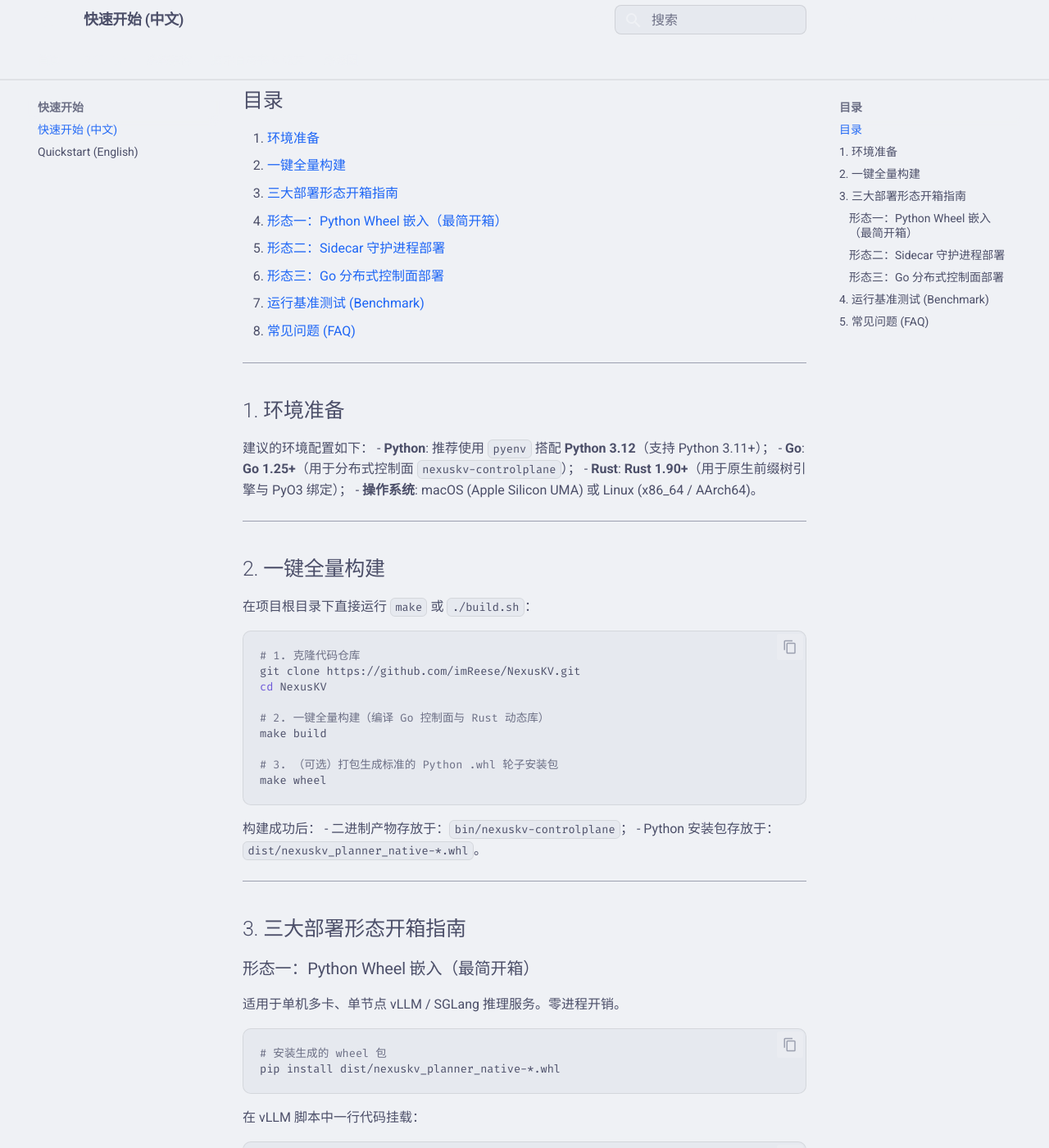
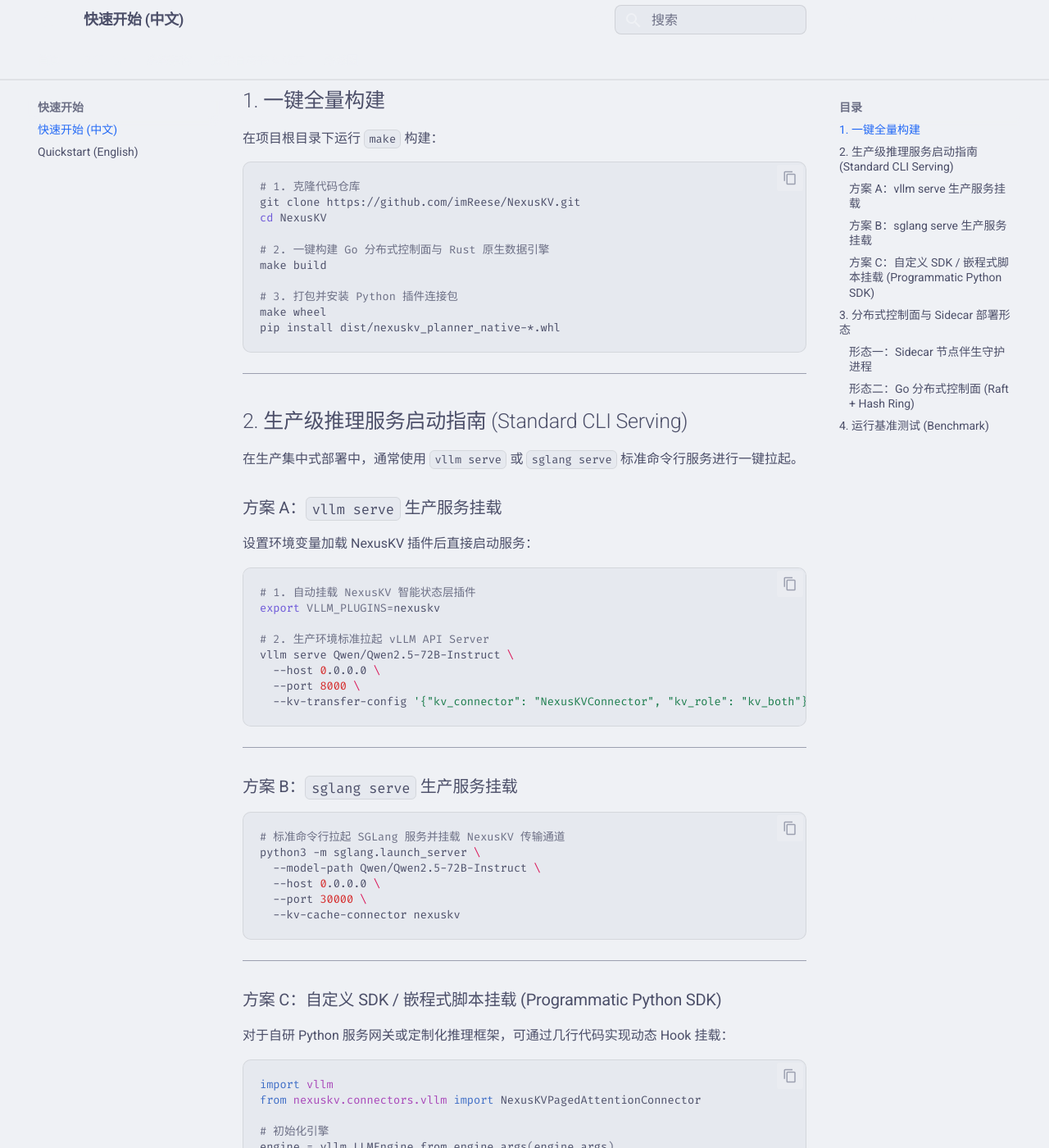
Before and after one commit to imReese/NexusKV, an MkDocs documentation site: the page built from docs/quickstart_cn.md, in a window 1280 px wide and 1400 px high, scrolled down 222 px. Shown: the whole window at 82% size. Built offline with MkDocs 1.6.1 and Material for MkDocs 9.7.7, drawn with Linux system fonts in a browser that asks for light colours; comment, search, counter and statistics services are not loaded; some of the changed text lies outside the part shown.

Commit message:
docs: add standard production CLI serving commands (vllm serve and sglang serve) to quickstart guide

````diff
--- a/docs/quickstart.md
+++ b/docs/quickstart.md
@@ -1,31 +1,76 @@
-# 🚀 NexusKV Out-of-the-Box Quickstart Guide
+# 🚀 NexusKV Production Quickstart Guide
 
-NexusKV is a high-performance **Model State Intelligence Layer and KV Cache Storage Engine** for LLM inference clusters.
+NexusKV is a high-performance **Universal Model State Intelligence and Distributed Memory Fabric** for LLM inference clusters.
 
 ---
 
-## Quickstart & Build
+## 1. Quickstart & Build
 
 ```bash
 # Clone repository
 git clone https://github.com/imReese/NexusKV.git
 cd NexusKV
 
-# Build Go controlplane and Rust native extension
+# Build Go control plane and Rust native extension
 make build
 
-# Build Python .whl package
+# Package & install Python plugin wheel
 make wheel
-
-# Run tests
-make test
-
-# Run benchmark suite
-make bench
+pip install dist/nexuskv_planner_native-*.whl
 ```
 
-## Deployment Topologies
+---
 
-1. **In-Process Python Library**: `pip install dist/*.whl` and attach `NexusKVPagedAttentionConnector.attach(vllm_engine)`.
-2. **Sidecar Process**: Run `./bin/nexuskv-sidecar --listen=unix:///tmp/nexuskv.sock`.
-3. **Go Distributed Cluster**: Run `./bin/nexuskv-controlplane --config=config/controlplane.yaml`.
+## 2. Production Serving Launch (Standard CLI Serving)
+
+In production deployments, inference servers are launched via standard CLI entry points (`vllm serve` or `sglang serve`).
+
+### Option A: `vllm serve` Integration
+
+```bash
+# Auto-enable NexusKV state intelligence plugin
+export VLLM_PLUGINS=nexuskv
+
+# Launch vLLM production API server
+vllm serve Qwen/Qwen2.5-72B-Instruct \
+  --host 0.0.0.0 \
+  --port 8000 \
+  --kv-transfer-config '{"kv_connector": "NexusKVConnector", "kv_role": "kv_both"}'
+```
+
+---
+
+### Option B: `sglang serve` Integration
+
+```bash
+# Launch SGLang server with NexusKV connector
+python3 -m sglang.launch_server \
+  --model-path Qwen/Qwen2.5-72B-Instruct \
+  --host 0.0.0.0 \
+  --port 30000 \
+  --kv-cache-connector nexuskv
+```
+
+---
+
+### Option C: Programmatic Python SDK Integration
+
+For custom Python gateways or proprietary serving frameworks:
+
+```python
+import vllm
+from nexuskv.connectors.vllm import NexusKVPagedAttentionConnector
+
+# Initialize engine
+engine = vllm.LLMEngine.from_engine_args(engine_args)
+
+# Attach NexusKV connector
+engine = NexusKVPagedAttentionConnector.attach(engine)
+```
+
+---
+
+## 3. Distributed Control Plane & Sidecar Topologies
+
+1. **Sidecar Process**: Run `./bin/nexuskv-sidecar --listen=unix:///tmp/nexuskv.sock`.
+2. **Go Distributed Cluster**: Run `./bin/nexuskv-controlplane --config=config/controlplane.yaml`.
--- a/docs/quickstart_cn.md
+++ b/docs/quickstart_cn.md
@@ -1,129 +1,104 @@
-# 🚀 NexusKV 开箱即用与快速上手指南
+# 🚀 NexusKV 生产级快速上手指南
 
-NexusKV 是专为大语言模型 (LLM) 推理集群打造的 **模型状态智能决策与 KV Cache 高性能存储引擎**。本指南提供开箱即用的安装、部署与集成指导。
+NexusKV 是专为大语言模型 (LLM) 推理集群打造的 **通用模型状态智能与分布式内存基础设施层**。本指南提供开箱即用的标准生产服务启动与部署指导。
 
 ---
 
-## 目录
-1. [环境准备](#1-环境准备)
-2. [一键全量构建](#2-一键全量构建)
-3. [三大部署形态开箱指南](#3-三大部署形态开箱指南)
-   - [形态一：Python Wheel 嵌入（最简开箱）](#形态一python-wheel-嵌入最简开箱)
-   - [形态二：Sidecar 守护进程部署](#形态二sidecar-守护进程部署)
-   - [形态三：Go 分布式控制面部署](#形态三go-分布式控制面部署)
-4. [运行基准测试 (Benchmark)](#4-运行基准测试-benchmark)
-5. [常见问题 (FAQ)](#5-常见问题-faq)
+## 1. 一键全量构建
 
----
-
-## 1. 环境准备
-
-建议的环境配置如下：
-- **Python**: 推荐使用 `pyenv` 搭配 **Python 3.12**（支持 Python 3.11+）；
-- **Go**: **Go 1.25+**（用于分布式控制面 `nexuskv-controlplane`）；
-- **Rust**: **Rust 1.90+**（用于原生前缀树引擎与 PyO3 绑定）；
-- **操作系统**: macOS (Apple Silicon UMA) 或 Linux (x86_64 / AArch64)。
-
----
-
-## 2. 一键全量构建
-
-在项目根目录下直接运行 `make` 或 `./build.sh`：
+在项目根目录下运行 `make` 构建：
 
 ```bash
 # 1. 克隆代码仓库
 git clone https://github.com/imReese/NexusKV.git
 cd NexusKV
 
-# 2. 一键全量构建（编译 Go 控制面与 Rust 动态库）
+# 2. 一键构建 Go 分布式控制面与 Rust 原生数据引擎
 make build
 
-# 3. （可选）打包生成标准的 Python .whl 轮子安装包
+# 3. 打包并安装 Python 插件连接包
 make wheel
+pip install dist/nexuskv_planner_native-*.whl
 ```
-
-构建成功后：
-- 二进制产物存放于：`bin/nexuskv-controlplane`；
-- Python 安装包存放于：`dist/nexuskv_planner_native-*.whl`。
 
 ---
 
-## 3. 三大部署形态开箱指南
+## 2. 生产级推理服务启动指南 (Standard CLI Serving)
 
-### 形态一：Python Wheel 嵌入（最简开箱）
+在生产集中式部署中，通常使用 `vllm serve` 或 `sglang serve` 标准命令行服务进行一键拉起。
 
-适用于单机多卡、单节点 vLLM / SGLang 推理服务。零进程开销。
+### 方案 A：`vllm serve` 生产服务挂载
+
+设置环境变量加载 NexusKV 插件后直接启动服务：
 
 ```bash
-# 安装生成的 wheel 包
-pip install dist/nexuskv_planner_native-*.whl
+# 1. 自动挂载 NexusKV 智能状态层插件
+export VLLM_PLUGINS=nexuskv
+
+# 2. 生产环境标准拉起 vLLM API Server
+vllm serve Qwen/Qwen2.5-72B-Instruct \
+  --host 0.0.0.0 \
+  --port 8000 \
+  --kv-transfer-config '{"kv_connector": "NexusKVConnector", "kv_role": "kv_both"}'
 ```
 
-在 vLLM 脚本中一行代码挂载：
+---
+
+### 方案 B：`sglang serve` 生产服务挂载
+
+```bash
+# 标准命令行拉起 SGLang 服务并挂载 NexusKV 传输通道
+python3 -m sglang.launch_server \
+  --model-path Qwen/Qwen2.5-72B-Instruct \
+  --host 0.0.0.0 \
+  --port 30000 \
+  --kv-cache-connector nexuskv
+```
+
+---
+
+### 方案 C：自定义 SDK / 嵌程式脚本挂载 (Programmatic Python SDK)
+
+对于自研 Python 服务网关或定制化推理框架，可通过几行代码实现动态 Hook 挂载：
 
 ```python
 import vllm
 from nexuskv.connectors.vllm import NexusKVPagedAttentionConnector
 
-# 1. 初始化推理引擎
+# 初始化引擎
 engine = vllm.LLMEngine.from_engine_args(engine_args)
 
-# 2. 挂载 NexusKV 智能决策层
+# 挂载 NexusKV 智能状态与锁页内存控制器
 engine = NexusKVPagedAttentionConnector.attach(engine)
 ```
 
 ---
 
-### 形态二：Sidecar 守护进程部署
+## 3. 分布式控制面与 Sidecar 部署形态
 
-适用于物理 GPU 节点多 Worker 伴生隔离场景。
+### 形态一：Sidecar 节点伴生守护进程
+适用于物理 GPU 节点与分布式 Worker 进程间隔离场景。
 
 ```bash
-# 1. 启动节点级 Sidecar 守护进程
+# 启动节点级 Sidecar 守护进程
 ./bin/nexuskv-sidecar \
   --listen=unix:///tmp/nexuskv.sock \
   --hbm-pool-gb=64
-
-# 2. vLLM 节点连接 Socket 启动
-export NEXUSKV_SIDECAR_ENDPOINT="unix:///tmp/nexuskv.sock"
-python3 -m vllm.entrypoints.openai.api_server --model llama-3-70b
 ```
 
----
-
-### 形态三：Go 分布式控制面部署
-
+### 形态二：Go 分布式控制面 (Raft + Hash Ring)
 适用于千卡 PD 分离集群与高可用多租户场景。
 
 ```bash
-# 1. 启动 Go 分布式控制面
-./bin/nexuskv-controlplane \
-  --config=config/controlplane.yaml \
-  --listen=:8080 \
-  --metrics-listen=:9090
-
-# 2. Prometheus 接入 Metrics 监控
-curl http://localhost:9090/metrics
+# 启动 Go 分布式控制面集群节点
+./bin/nexuskv-controlplane --config=config/controlplane.yaml
 ```
 
 ---
 
 ## 4. 运行基准测试 (Benchmark)
 
-直接运行双维度与多尺寸 KV Tensor 阶梯基准测试看板：
-
 ```bash
-python3 tools/run_benchmarks.py
+# 运行端到端性能与吞吐量测试套件
+make bench
 ```
-
-控制台将打印硬件感知信息、P50/P90/P99 微秒级 Latency 以及 Payload Bandwidth (GB/s)。
-
----
-
-## 5. 常见问题 (FAQ)
-
-- **Q: 为什么我运行脚本提示 `ModuleNotFoundError: No module named 'nexuskv'`？**
-  A: 请先运行 `make build` 或确保 `PYTHONPATH=python` 已被添加。
-
-- **Q: 如何运行单元测试？**
-  A: 直接执行 `make test` 即可自动运行 Go、Rust 与 Python 的全量单元测试。
````
